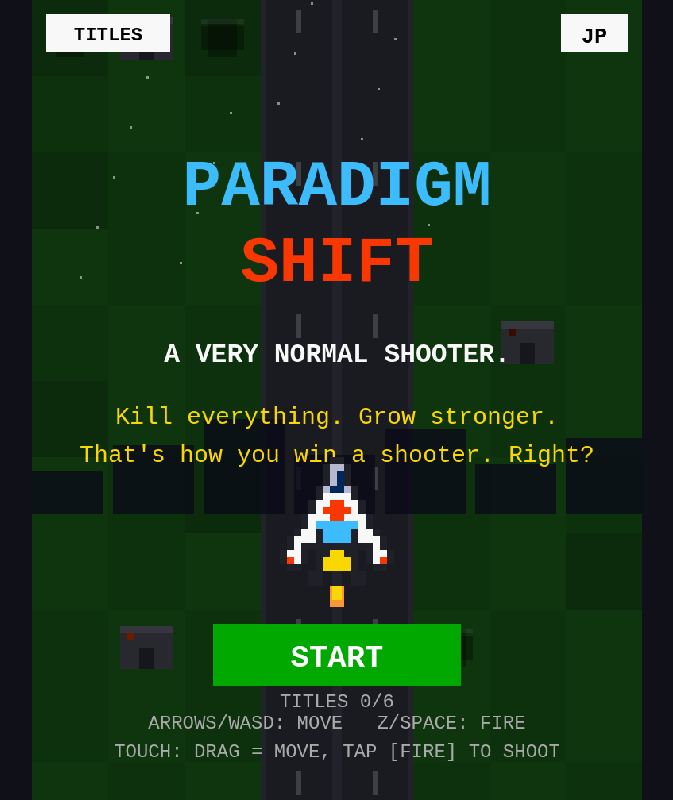
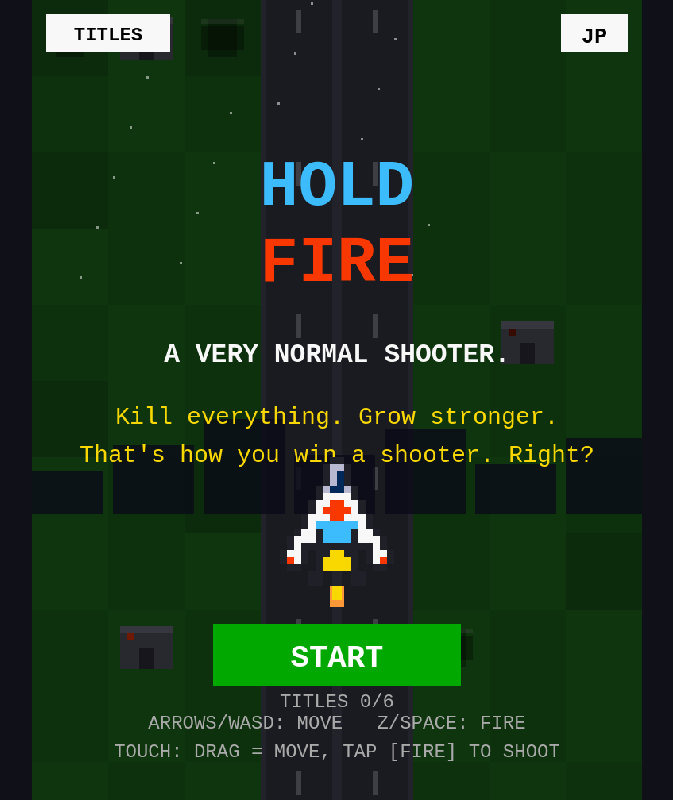
Before and after one commit to Diffinity-game/hold-fire, a plain HTML site: page index.html in a window 1280 px wide. Shown: the whole page, without its empty margins (303-976 px from the left). Drawn offline with Linux system fonts and the light colour scheme.

Commit message:
Add files via upload

```diff
--- a/index.html
+++ b/index.html
@@ -3,7 +3,7 @@
 <head>
 <meta charset="UTF-8">
 <meta name="viewport" content="width=device-width, initial-scale=1.0, maximum-scale=1.0, user-scalable=no">
-<title>PARADIGM SHIFT</title>
+<title>HOLD FIRE</title>
 <style>
   html,body{margin:0;padding:0;background:#101018;height:100%;overflow:hidden;}
   body{display:flex;align-items:center;justify-content:center;font-family:monospace;}
@@ -24,9 +24,11 @@
 <div id="wrap"><canvas id="cv" width="768" height="1008"></canvas></div>
 <script>
 'use strict';
-/* ================= PARADIGM SHIFT v17 =================
-   v17: the collection UI follows the language — in Japanese
-   mode it says 称号 (button, heading, count, NEW banner).
+/* ================= HOLD FIRE v18 =================
+   v18: renamed from PARADIGM SHIFT (too many jam entries
+   would share it) to HOLD FIRE — the order is the answer.
+   "PARADIGM SHIFT" survives inside as the top title and
+   the one-shot result line.
    v4: FIRE is a tap-toggle (no holding a small button while
    dragging), any second finger holds fire, ship rides higher
    above the moving finger and chases it faster.
@@ -776,8 +778,8 @@ function drawTitle(){
   for(var bd=0;bd<7;bd++){ var bh=18+((bd*37)%26); ctx.fillRect(bd*38-4,H-120-bh,34,bh); }
   ctx.textAlign='center';
   ctx.fillStyle='#3cbcfc'; ctx.font='bold 27px monospace';
-  ctx.fillText('PARADIGM',W/2,86);
-  ctx.fillStyle='#f83800'; ctx.fillText('SHIFT',W/2,118);
+  ctx.fillText('HOLD',W/2,86);
+  ctx.fillStyle='#f83800'; ctx.fillText('FIRE',W/2,118);
   ctx.fillStyle='#f8f8f8'; ctx.font='bold 11px monospace';
   ctx.fillText(t('tag'),W/2,152);
   ctx.font='10px monospace'; ctx.fillStyle='#f8d800';
```
Also changed, not shown: 1 other file.
